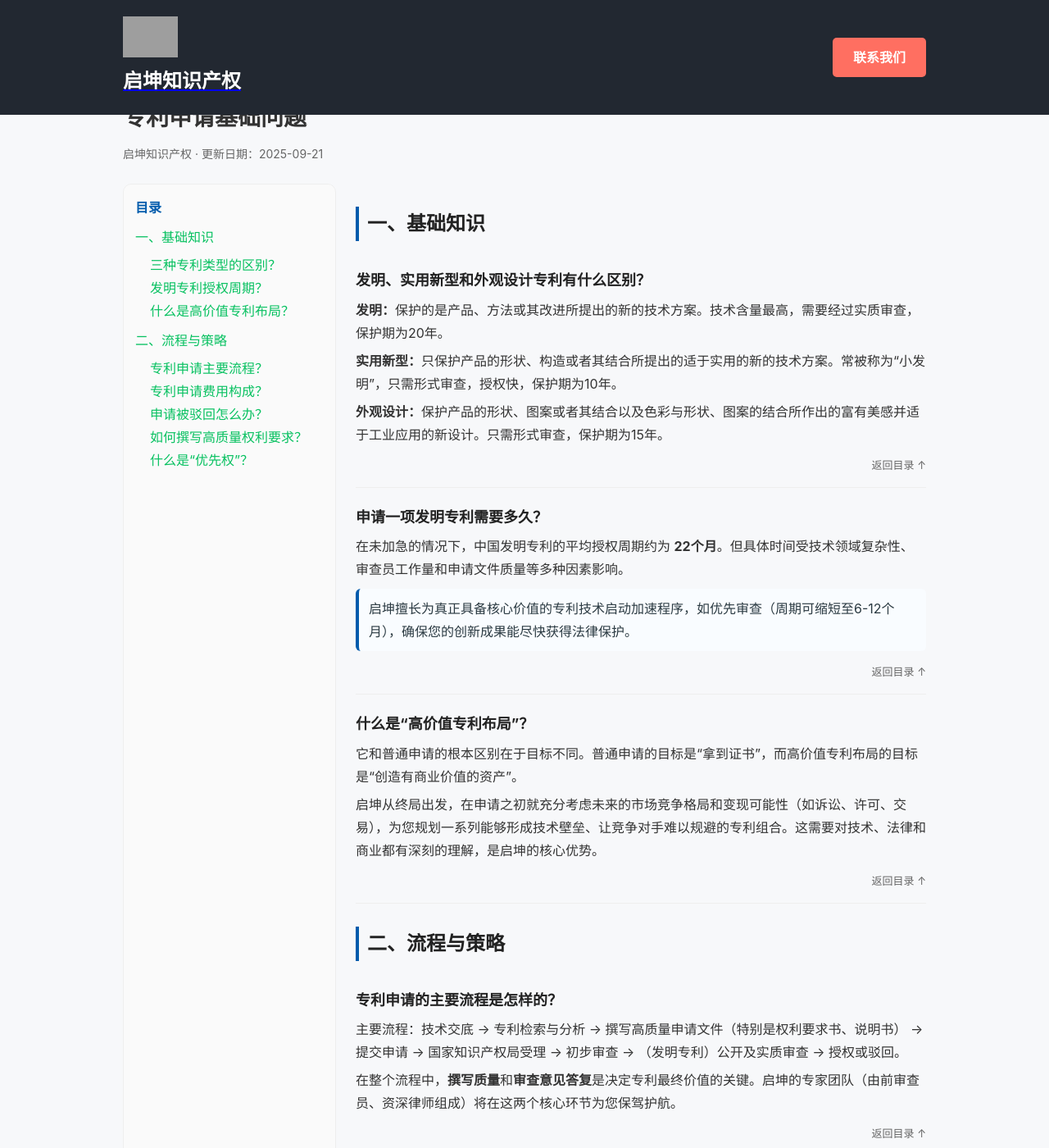
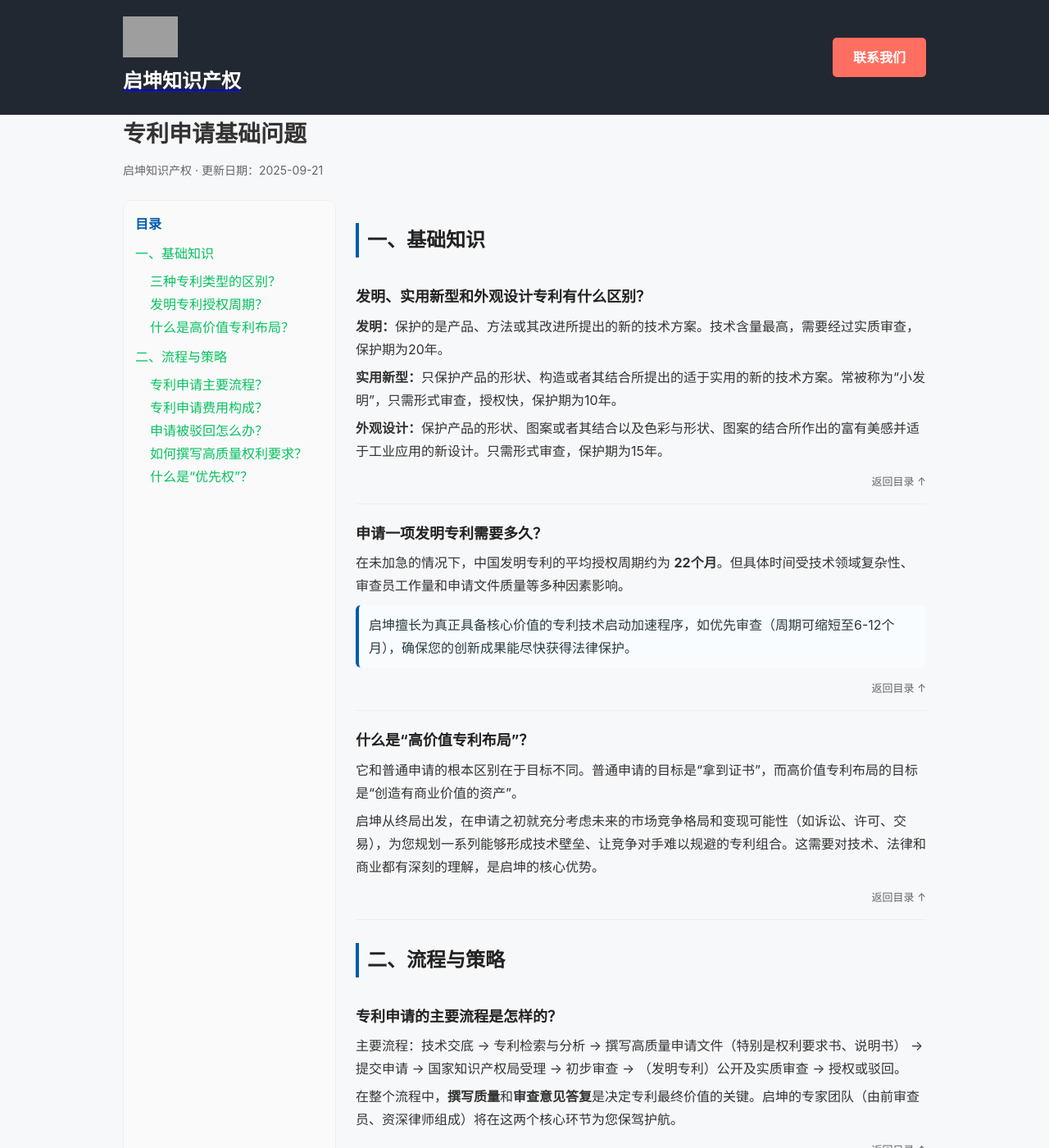
Before and after one commit to inventmain/qikunip, a Jekyll site: the page faq-patent-application.html, which Jekyll copies as it is, in a window 1280 px wide and 1400 px high. Shown: the whole window at 82% size. Built offline with Jekyll 4.4.1, drawn with Linux system fonts in a browser that asks for light colours; grey boxes are pictures that could not be loaded.

Commit message:
Update faq-patent-application.html

```diff
--- a/faq-patent-application.html
+++ b/faq-patent-application.html
@@ -14,7 +14,7 @@
             --text-color: #333; --header-bg: #000; --footer-bg: #1C1C1C;
             --brand: #005bac; --green: #07c160; --bg: #f7f8fa;
         }
-        body { font-family: -apple-system, BlinkMacSystemFont, "Segoe UI", Roboto, Helvetica, Arial, sans-serif; background: var(--bg); margin: 0; color: var(--text-color); line-height: 1.75; padding-top: 80px; }
+        body { font-family: -apple-system, BlinkMacSystemFont, "Segoe UI", Roboto, Helvetica, Arial, sans-serif; background: var(--bg); margin: 0; color: var(--text-color); line-height: 1.75; padding-top: 100px; }
         .container-faq { max-width: 980px; margin: auto; padding: 20px; }
         .navbar { /* ... 粘贴启坤的导航栏样式 ... */ position: fixed; top: 0; width: 100%;}
         .logo-area img { max-height: 50px; }
```
